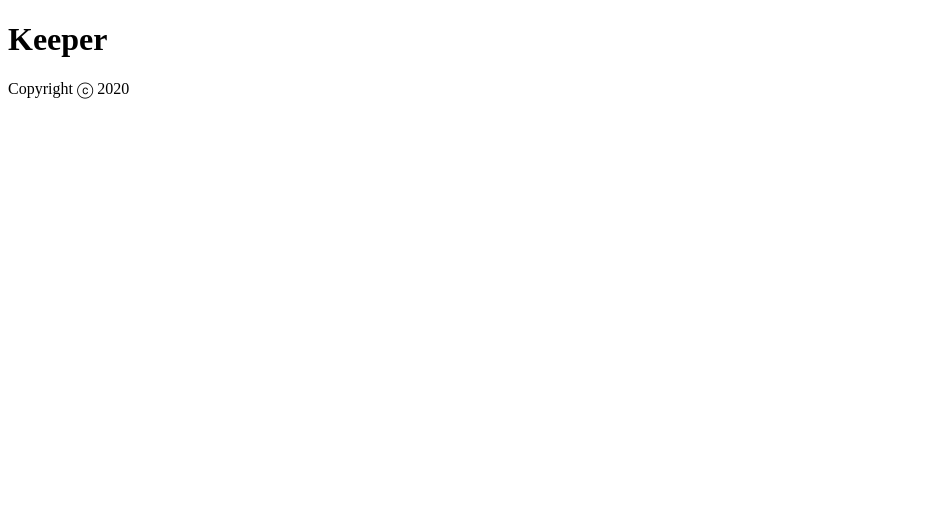
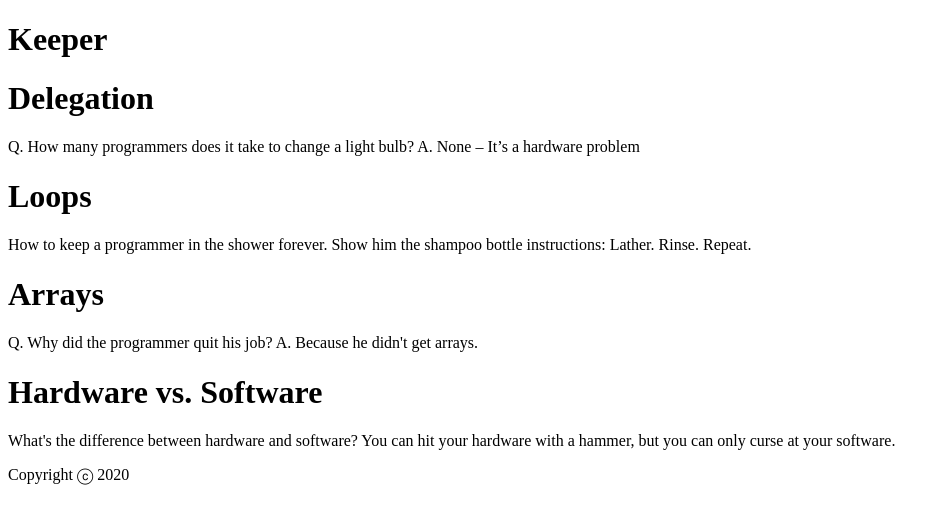
Before and after one commit to mikaelaliwanag/keeper-app, a React (Create React App) app: page / in a window 1280 px wide. Shown: the top 524 px of the page, without its empty margins (0-950 px from the left). Built offline with nearby package versions, Linux system fonts and the light colour scheme; the HTML template or start-up script is replaced by a standard one.

Commit message:
Import notes to App.jsx. Add map method to render notes.

```diff
--- a/src/components/App.jsx
+++ b/src/components/App.jsx
@@ -2,12 +2,19 @@ import React from "react";
 import Header from "./Header";
 import Footer from "./Footer";
 import Note from "./Note";
+import notes from "../notes";
 
 function App() {
   return (
     <div>
       <Header />
-            <Note />
+      {notes.map((note) => (
+        <Note
+          key={note.id}
+          title={note.title}
+          content={note.content}
+        />
+      ))}
       <Footer />
     </div>
   );
```
Lines whose indentation alone changed are shown as unchanged.
